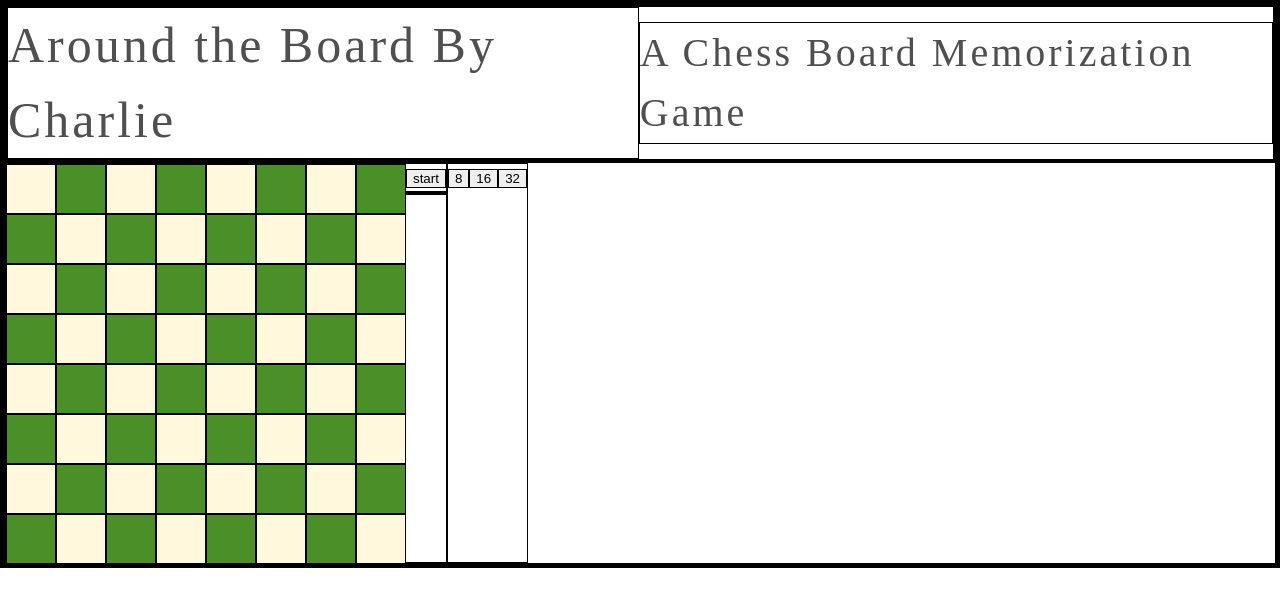
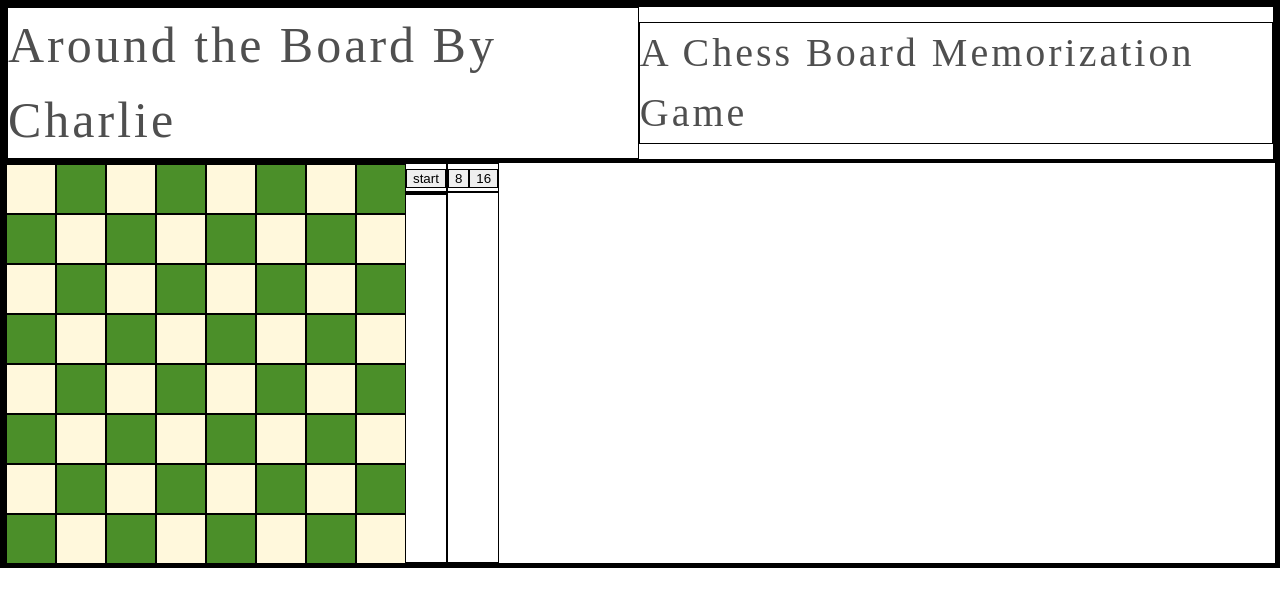
Before and after one commit to charlie-may86/my-react-app, a React (Create React App) app: page /chessGame in a window 1280 px wide. Shown: the top 606 px of the page. Built offline with nearby package versions, Linux system fonts and the light colour scheme.

Commit message:
stuff happened

```diff
--- a/src/components/chessGame/ChessGame.js
+++ b/src/components/chessGame/ChessGame.js
@@ -3,6 +3,7 @@ import BoardPartDu from './components/BoardPartDu'
 import Header from "./components/ChessHeader";
 import GameButtons from "./components/GameButtons";
 import RandomSquareGenerator from "./logic/RandomSquareGenerator";
+// import GamePlay from './components/GamePlay'
 
 import SquareContext from "./context/SquareContext";
 import AnswerContext from "./context/AnswerContext";
@@ -52,7 +53,7 @@ const ChessGame = () => {
         count: count,
         gameCount: gameCount,
         handleGameCount: handleGameCount,
-        // totalTime: totalTime,
+        totalTime: totalTime,
       }}
     >
       <SquareContext.Provider value={square}>
@@ -68,6 +69,7 @@ const ChessGame = () => {
               <div>{totalTime === 0 ? '': totalTime}</div>
             </div>
             <GameButtons />
+            {/* <GamePlay /> */}
           </div>
         </div>
       </SquareContext.Provider>
--- a/src/components/chessGame/components/GameButtons.js
+++ b/src/components/chessGame/components/GameButtons.js
@@ -1,9 +1,13 @@
-import React, { useContext } from "react";
+import React, { useContext, useState } from "react";
 import AnswerContext from "../context/AnswerContext";
 
 const GameButtons = () => {
   const value = useContext(AnswerContext);
   // console.log('this is the game count: ', value.gameCount);
+
+  // const [totalTime, setTotalTime] = useState(value.totalTime)
+
+  console.log(value.totalTime);
 
   const gameLengthClick = (val) => {
     value.handleGameCount(val);
@@ -12,7 +16,7 @@ const GameButtons = () => {
     <div>
       <button onClick={() => gameLengthClick(8)}>8</button>
       <button onClick={() => gameLengthClick(16)}>16</button>
-      <button onClick={() => gameLengthClick(32)}>32</button>
+      <div>{value.totalTime === 0 ? "" : value.totalTime}</div>
     </div>
   );
 };
--- /dev/null
+++ b/src/components/chessGame/components/GamePlay.js
@@ -0,0 +1,37 @@
+// import React, { useContext, useState, useRef } from "react";
+// import AnswerContext from "../context/AnswerContext";
+// import SquareContext from "../context/SquareContext";
+// import RandomSquareGenerator from "../logic/RandomSquareGenerator";
+
+// const GamePlay = () => {
+//   const value = useContext(AnswerContext);
+//   // const squareValue = useContext(SquareContext)
+
+//   const [square, setSquare] = useState("");
+//   const [count, setCount] = useState(0);
+//   const startTime = useRef(null);
+
+//   const chessGameClick = () => {
+//     const row = RandomSquareGenerator();
+//     setSquare(row);
+//     if (count === 0) {
+//       startTime.current = Date.now();
+//     }
+//     count === 0 ? setCount(count + 1) : setCount(0);
+//     console.log(startTime);
+//   };
+
+//   return (
+//     <SquareContext.Provider value={square}>
+//       <div>
+//         <button className="gameButton" onClick={chessGameClick}>
+//           {count === 0 ? "start" : "stop"}
+//         </button>
+//         <div>{count === 0 ? "" : square}</div>
+//         <div>{value.totalTime === 0 ? "" : value.totalTime}</div>
+//       </div>
+//     </SquareContext.Provider>
+//   );
+// };
+
+// export default GamePlay;
--- a/src/components/chessGame/logic/SquareClick.js
+++ b/src/components/chessGame/logic/SquareClick.js
@@ -10,7 +10,7 @@ const squareClick = (e, square, value) => {
       value.handleAnswer(true);
       value.handleCount(-value.gameCount);
     } else {
-      console.log(`${e.target.className.slice(0,2)} does not equals ${square}`);
+      console.log(`${e.target.className.slice(0,2)} does not equal ${square}`);
     }
   };
 
```
